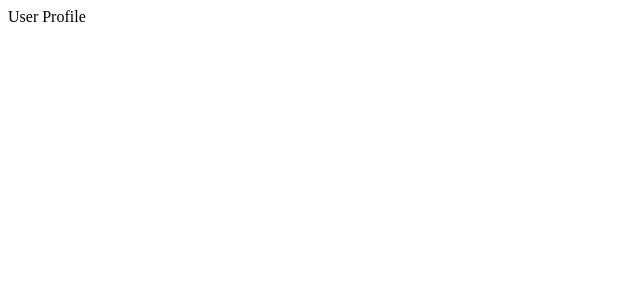
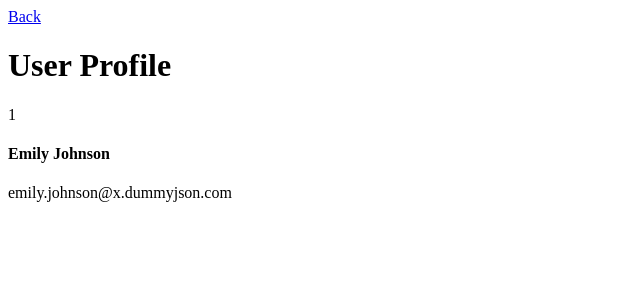
Before and after one commit to kacMadushan/v-users-list, a Vue app: page /profile/1 in a window 1280 px wide. Shown: the top 300 px of the page, without its empty margins (0-640 px from the left). Built offline with nearby package versions, Linux system fonts and the light colour scheme.

Commit message:
Data maping in user profile view

```diff
--- a/src/store/userStore.js
+++ b/src/store/userStore.js
@@ -37,6 +37,10 @@ export const useUserStore = defineStore("user", {
             }
         ]
     }),
-    getters: {},
+    getters: {
+        getUserById: (state) => {
+            return (profileId) => state.users.find((user) => user.id === profileId)
+        }
+    },
     actions: {}
 })
--- a/src/views/UserProfile/UserProfile.vue
+++ b/src/views/UserProfile/UserProfile.vue
@@ -1,3 +1,32 @@
 <template>
-    <div>User Profile</div>
+    <div>
+        <RouterLink to="/">Back</RouterLink>
+        <h1>User Profile</h1>
+        {{ profileId }}
+        <div v-if="user">
+            <ProfileDetails :user="user" />
+        </div>
+    </div>
 </template>
+
+<script lang="js">
+import { mapState } from "pinia";
+import { useUserStore } from "@/store/userStore";
+
+import ProfileDetails from "./components/ProfileDetails.vue";
+export default {
+    components: {
+        ProfileDetails
+    },
+    computed: {
+        ...mapState(useUserStore, ['getUserById']),
+
+        profileId() {
+            return this.$route.params.id
+        },
+        user() {
+            return this.getUserById(this.profileId)
+        }
+    }
+}
+</script>
--- /dev/null
+++ b/src/views/UserProfile/components/ProfileDetails.vue
@@ -0,0 +1,17 @@
+<template>
+    <div>
+        <h4>{{ user.name }}</h4>
+        <p>{{ user.email }}</p>
+    </div>
+</template>
+
+<script lang="js">
+export default {
+    props: {
+        user: {
+            type: Object,
+            required: true
+        }
+    }
+}
+</script>
```
